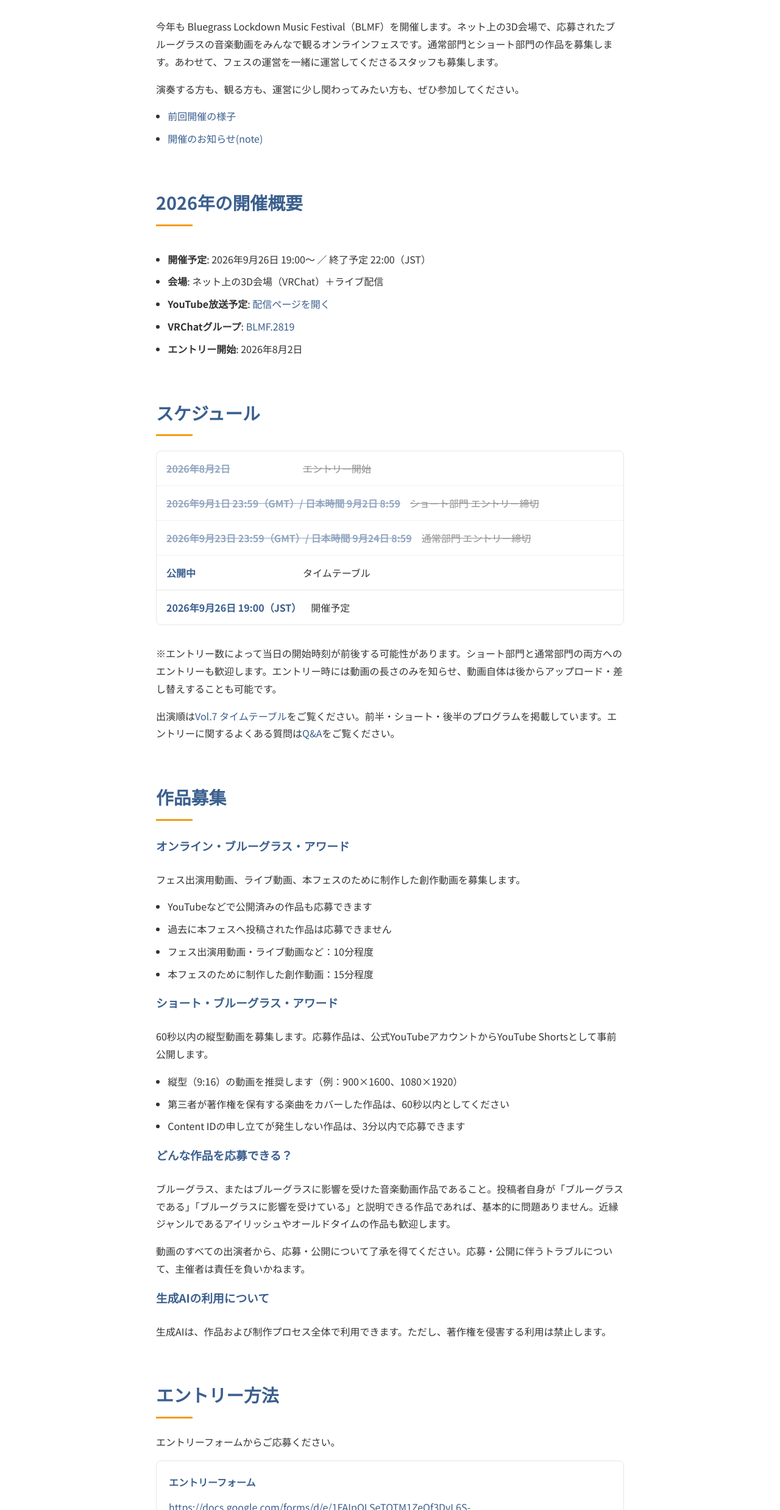
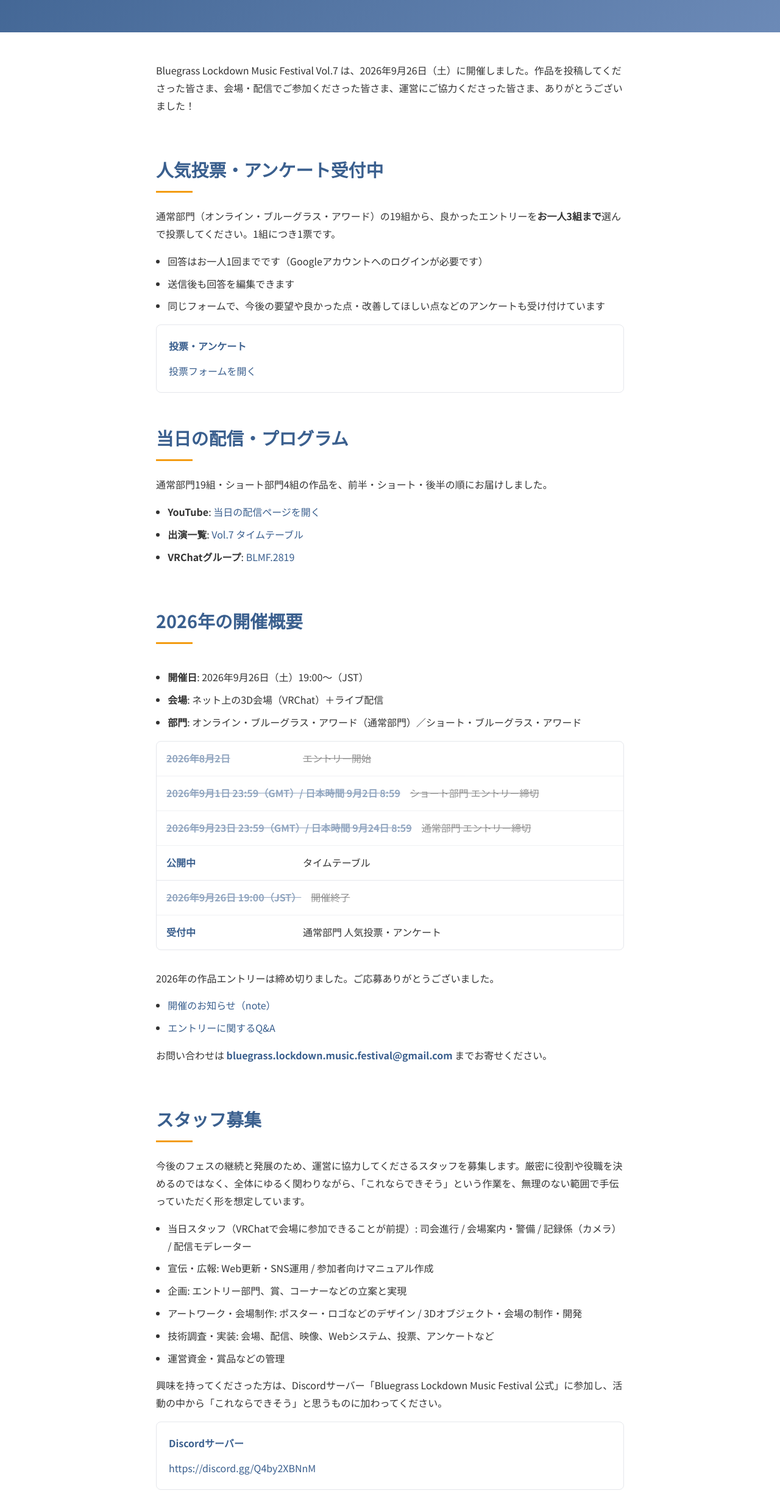
Before and after one commit to azumag/bluemoon, an Astro site: page /events/2026 in a window 1280 px wide. Shown: the part 324-2800 px from the top of the page at 61% size. Built offline with nearby package versions, Linux system fonts and the light colour scheme; Astro itself is replaced by a stand-in of ours.

Commit message:
Update Vol.7 page for post-event voting

```diff
--- a/src/content/events/2026.mdx
+++ b/src/content/events/2026.mdx
@@ -1,88 +1,62 @@
 ---
-title: Bluegrass Lockdown Music Festival v7
+title: Bluegrass Lockdown Music Festival Vol.7
 year: 2026
 volume: Vol.7
 eventDate: 2026年9月26日 19:00(JST)
-summary: 2026年に開催予定のBluegrass Lockdown Music Festival Vol.7
+summary: 2026年9月26日に開催したBluegrass Lockdown Music Festival Vol.7。通常部門の人気投票・アンケートを受付中です。
 heroImageAlt: ''
 archiveLabel: Vol.7 (2026)
-status: upcoming
+status: archived
 ---
 
 import ScheduleTable from '../../components/ScheduleTable.astro';
 import InfoCard from '../../components/InfoCard.astro';
 
-今年も Bluegrass Lockdown Music Festival（BLMF）を開催します。ネット上の3D会場で、応募されたブルーグラスの音楽動画をみんなで観るオンラインフェスです。通常部門とショート部門の作品を募集します。あわせて、フェスの運営を一緒に運営してくださるスタッフも募集します。
+Bluegrass Lockdown Music Festival Vol.7 は、2026年9月26日（土）に開催しました。作品を投稿してくださった皆さま、会場・配信でご参加くださった皆さま、運営にご協力くださった皆さま、ありがとうございました！
 
-演奏する方も、観る方も、運営に少し関わってみたい方も、ぜひ参加してください。
+## 人気投票・アンケート受付中
 
-- [前回開催の様子](https://www.youtube.com/watch?v=XmnHWe0L22g)
-- [開催のお知らせ(note)](https://note.com/azumag/n/n0e2e5f12b57c)
+通常部門（オンライン・ブルーグラス・アワード）の19組から、良かったエントリーを**お一人3組まで**選んで投票してください。1組につき1票です。
+
+- 回答はお一人1回までです（Googleアカウントへのログインが必要です）
+- 送信後も回答を編集できます
+- 同じフォームで、今後の要望や良かった点・改善してほしい点などのアンケートも受け付けています
+
+<InfoCard title="投票・アンケート">[投票フォームを開く](https://docs.google.com/forms/d/e/1FAIpQLSfXDmE3XUDDJmNhbpi6henyXLwi99taGWLxmPQPClYwJDJo7A/viewform)</InfoCard>
+
+## 当日の配信・プログラム
+
+通常部門19組・ショート部門4組の作品を、前半・ショート・後半の順にお届けしました。
+
+- **YouTube**: [当日の配信ページを開く](https://youtube.com/live/-y2wf0jolNM?feature=share)
+- **出演一覧**: [Vol.7 タイムテーブル](/events/2026/timetable/)
+- **VRChatグループ**: [BLMF.2819](https://vrc.group/BLMF.2819)
 
 ## 2026年の開催概要
 
-- **開催予定**: 2026年9月26日 19:00〜 ／ 終了予定 22:00（JST）
+- **開催日**: 2026年9月26日（土）19:00〜（JST）
 - **会場**: ネット上の3D会場（VRChat）＋ライブ配信
-- **YouTube放送予定**: [配信ページを開く](https://youtube.com/live/-y2wf0jolNM?feature=share)
-- **VRChatグループ**: [BLMF.2819](https://vrc.group/BLMF.2819)
-- **エントリー開始**: 2026年8月2日
-
-## スケジュール
+- **部門**: オンライン・ブルーグラス・アワード（通常部門）／ショート・ブルーグラス・アワード
 
 <ScheduleTable rows={[
   { date: '2026年8月2日', label: 'エントリー開始', done: true },
-  { date: '2026年9月1日 23:59（GMT）/ 日本時間 9月2日 8:59', label: 'ショート部門 エントリー締切', done: true},
+  { date: '2026年9月1日 23:59（GMT）/ 日本時間 9月2日 8:59', label: 'ショート部門 エントリー締切', done: true },
   { date: '2026年9月23日 23:59（GMT）/ 日本時間 9月24日 8:59', label: '通常部門 エントリー締切', done: true },
   { date: '公開中', label: 'タイムテーブル' },
-  { date: '2026年9月26日 19:00（JST）', label: '開催予定' },
+  { date: '2026年9月26日 19:00（JST）', label: '開催終了', done: true },
+  { date: '受付中', label: '通常部門 人気投票・アンケート' },
 ]} />
 
-※エントリー数によって当日の開始時刻が前後する可能性があります。ショート部門と通常部門の両方へのエントリーも歓迎します。エントリー時には動画の長さのみを知らせ、動画自体は後からアップロード・差し替えすることも可能です。
+2026年の作品エントリーは締め切りました。ご応募ありがとうございました。
 
-出演順は[Vol.7 タイムテーブル](/events/2026/timetable/)をご覧ください。前半・ショート・後半のプログラムを掲載しています。エントリーに関するよくある質問は[Q&A](/howto/qa)をご覧ください。
+- [開催のお知らせ（note）](https://note.com/azumag/n/n0e2e5f12b57c)
+- [エントリーに関するQ&A](/howto/qa)
 
-## 作品募集
-
-### オンライン・ブルーグラス・アワード
-
-フェス出演用動画、ライブ動画、本フェスのために制作した創作動画を募集します。
-
-- YouTubeなどで公開済みの作品も応募できます
-- 過去に本フェスへ投稿された作品は応募できません
-- フェス出演用動画・ライブ動画など：10分程度
-- 本フェスのために制作した創作動画：15分程度
-
-### ショート・ブルーグラス・アワード
-
-60秒以内の縦型動画を募集します。応募作品は、公式YouTubeアカウントからYouTube Shortsとして事前公開します。
-
-- 縦型（9:16）の動画を推奨します（例：900×1600、1080×1920）
-- 第三者が著作権を保有する楽曲をカバーした作品は、60秒以内としてください
-- Content IDの申し立てが発生しない作品は、3分以内で応募できます
-
-### どんな作品を応募できる？
-
-ブルーグラス、またはブルーグラスに影響を受けた音楽動画作品であること。投稿者自身が「ブルーグラスである」「ブルーグラスに影響を受けている」と説明できる作品であれば、基本的に問題ありません。近縁ジャンルであるアイリッシュやオールドタイムの作品も歓迎します。
-
-動画のすべての出演者から、応募・公開について了承を得てください。応募・公開に伴うトラブルについて、主催者は責任を負いかねます。
-
-### 生成AIの利用について
-
-生成AIは、作品および制作プロセス全体で利用できます。ただし、著作権を侵害する利用は禁止します。
-
-## エントリー方法
-
-エントリーフォームからご応募ください。
-
-<InfoCard title="エントリーフォーム">[https://docs.google.com/forms/d/e/1FAIpQLSeTOTM1ZeQf3DvL6S-Wg7auikph9umB4KRfo2ld5DASli50uQ/viewform?usp=dialog](https://docs.google.com/forms/d/e/1FAIpQLSeTOTM1ZeQf3DvL6S-Wg7auikph9umB4KRfo2ld5DASli50uQ/viewform?usp=dialog)</InfoCard>
-
-Googleアカウントをお持ちでない方や、動画が1GBを超えているなどの理由でGoogleフォームから応募できない方は、メールで受け付けます。エントリー名、作品紹介、エントリー種別、ダウンロード可能な動画のリンクをお送りください。 **bluegrass.lockdown.music.festival@gmail.com**
-
-エントリーが完了しているか不安な方や、その他ご質問のある方は、お問い合わせフォームもしくは上記メールアドレスからお気軽にお問い合わせください。
+お問い合わせは **bluegrass.lockdown.music.festival@gmail.com** までお寄せください。
 
 ## スタッフ募集
 
-今回も、フェスの継続と発展のため、運営に協力してくださるスタッフを募集します。厳密に役割や役職を決めるのではなく、全体にゆるく関わりながら、「これならできそう」という作業を、無理のない範囲で手伝っていただく形を想定しています。
+今後のフェスの継続と発展のため、運営に協力してくださるスタッフを募集します。厳密に役割や役職を決めるのではなく、全体にゆるく関わりながら、「これならできそう」という作業を、無理のない範囲で手伝っていただく形を想定しています。
 
 - 当日スタッフ（VRChatで会場に参加できることが前提）: 司会進行 / 会場案内・警備 / 記録係（カメラ） / 配信モデレーター
 - 宣伝・広報: Web更新・SNS運用 / 参加者向けマニュアル作成
@@ -91,7 +65,7 @@ Googleアカウントをお持ちでない方や、動画が1GBを超えてい
 - 技術調査・実装: 会場、配信、映像、Webシステム、投票、アンケートなど
 - 運営資金・賞品などの管理
 
-興味を持ってくださった方は、Discordサーバー「Bluegrass Lockdown Music Festival 公式」に参加し、進行中の準備の中から「これならできそう」と思うものに加わってください。
+興味を持ってくださった方は、Discordサーバー「Bluegrass Lockdown Music Festival 公式」に参加し、活動の中から「これならできそう」と思うものに加わってください。
 
 <InfoCard title="Discordサーバー">[https://discord.gg/Q4by2XBNnM](https://discord.gg/Q4by2XBNnM)</InfoCard>
 
@@ -101,4 +75,4 @@ OFUSEというサービスで投げ銭を募集しています。いただいた
 
 <InfoCard title="OFUSE">[https://ofuse.me/bgonfes](https://ofuse.me/bgonfes)</InfoCard>
 
-作品を投稿する、VRChat会場に遊びに来る、配信を観る、運営を少し手伝う。どのような形でも、このフェスに関わってもらえたらうれしいです。みなさまのご応募、ご参加をお待ちしています！
+ご参加・ご協力ありがとうございました。投票やアンケート、今後の運営へのご参加など、引き続きこのフェスに関わってもらえたらうれしいです。
```
